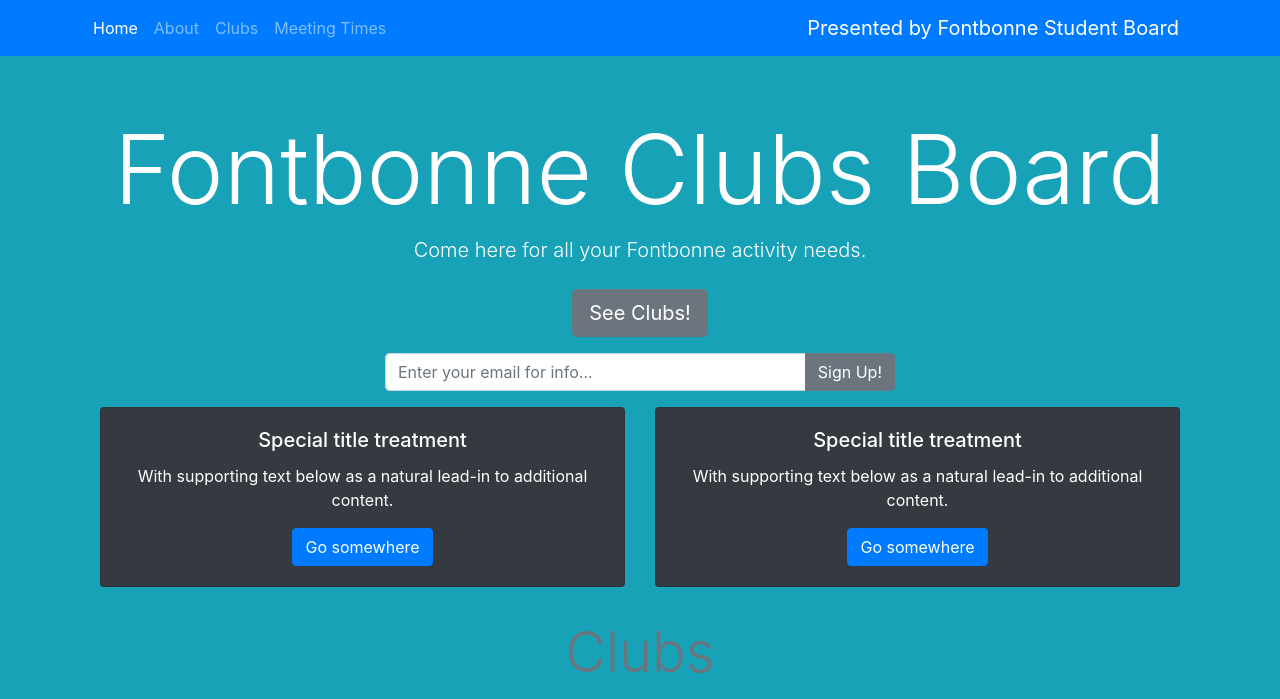
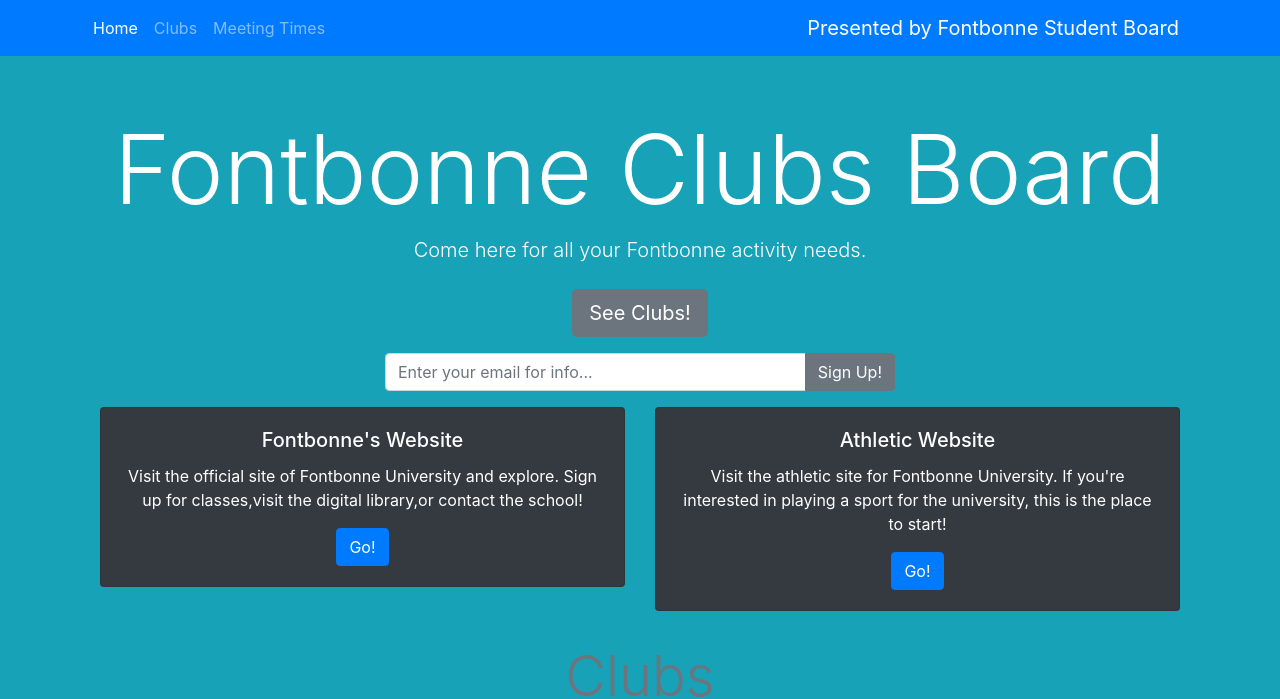
Before and after one commit to tolerashton/NickAndAshton, a plain HTML site: page index.html in a window 1280 px wide. Shown: the top 699 px of the page. Drawn offline with nearby package versions, Linux system fonts and the light colour scheme.

Commit message:
Info and links. -Nick

```diff
--- a/index.html
+++ b/index.html
@@ -21,9 +21,6 @@
             <ul class="navbar-nav">
                 <li class="nav-item active">
                     <a class="nav-link" href="#home">Home<span class="sr-only">(current)</span></a>
-                </li>
-                <li class="nav-item">
-                    <a class="nav-link" href="#about">About</a>
                 </li>
                 <li class="nav-item">
                     <a class="nav-link" href="#speakers">Clubs</a>
@@ -62,18 +59,18 @@
                 <div class="col-sm-6">
                     <div class="card text-white bg-dark mb-3">
                         <div class="card-body">
-                            <h5 class="card-title">Special title treatment</h5>
-                            <p class="card-text">With supporting text below as a natural lead-in to additional content.</p>
-                            <a href="#" class="btn btn-primary">Go somewhere</a>
+                            <h5 class="card-title">Fontbonne's Website</h5>
+                            <p class="card-text">Visit the official site of Fontbonne University and explore. Sign up for classes,visit the digital library,or contact the school! </p>
+                            <a href="http://www.fontbonne.edu" class="btn btn-primary">Go!</a>
                         </div>
                     </div>
                 </div>
                 <div class="col-sm-6">
                     <div class="card text-white bg-dark mb-3">
                         <div class="card-body">
-                            <h5 class="card-title">Special title treatment</h5>
-                            <p class="card-text">With supporting text below as a natural lead-in to additional content.</p>
-                            <a href="#" class="btn btn-primary">Go somewhere</a>
+                            <h5 class="card-title">Athletic Website</h5>
+                            <p class="card-text">Visit the athletic site for Fontbonne University. If you're interested in playing a sport for the university, this is the place to start!</p>
+                            <a href="http://www.fontbonnegriffins.com/landing/index" class="btn btn-primary">Go!</a>
                         </div>
                     </div>
                 </div>
```
